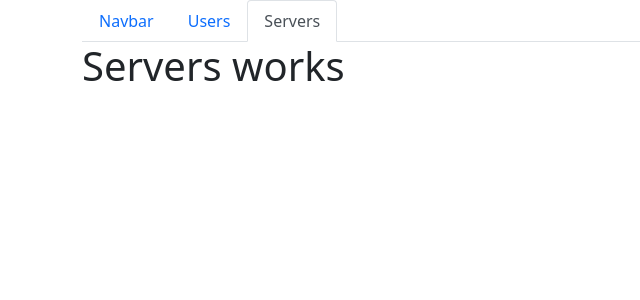
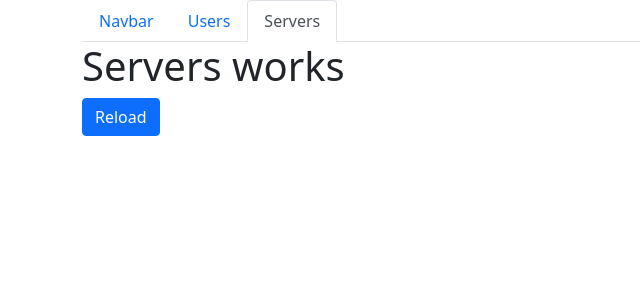
Before and after one commit to hasannasrul/angular-routing, an Angular app: page /servers in a window 1280 px wide. Shown: the top 300 px of the page, without its empty margins (0-640 px from the left). Built offline with nearby package versions, Linux system fonts and the light colour scheme.

Commit message:
3 files modified

```diff
--- a/src/app/home/home.component.ts
+++ b/src/app/home/home.component.ts
@@ -1,5 +1,5 @@
 import { Component, OnInit } from '@angular/core';
-import { Router } from '@angular/router';
+import { ActivatedRoute, Router } from '@angular/router';
 
 @Component({
   selector: 'app-home',
@@ -14,7 +14,7 @@
   }
 
   onLoadServers(){
-    this.router.navigate(['/servers']);
+    this.router.navigate(['servers']);
   }
 
 }
--- a/src/app/servers/servers.component.html
+++ b/src/app/servers/servers.component.html
@@ -1 +1,2 @@
 <h1>Servers works</h1>
+<button class="btn btn-primary" (click)="onReload()"> Reload </button>
--- a/src/app/servers/servers.component.ts
+++ b/src/app/servers/servers.component.ts
@@ -1,4 +1,5 @@
 import { Component, OnInit } from '@angular/core';
+import { Router } from '@angular/router';
 
 @Component({
   selector: 'app-servers',
@@ -7,9 +8,12 @@
 })
 export class ServersComponent implements OnInit {
 
-  constructor() { }
+  constructor(private router: Router) { }
 
   ngOnInit() {
   }
+  onReload(){
+
+  }
 
 }
```
